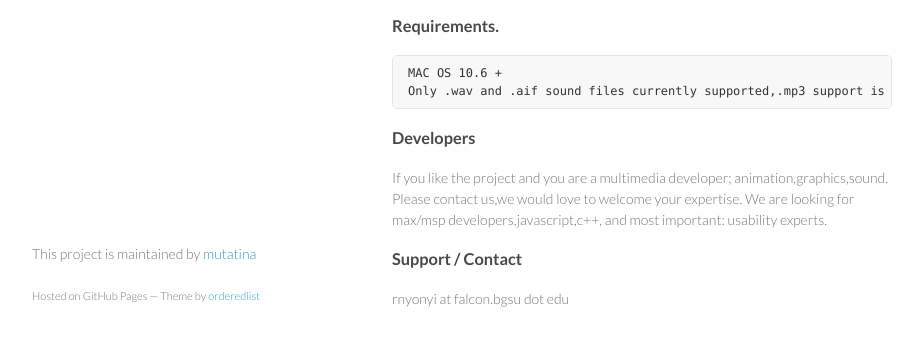
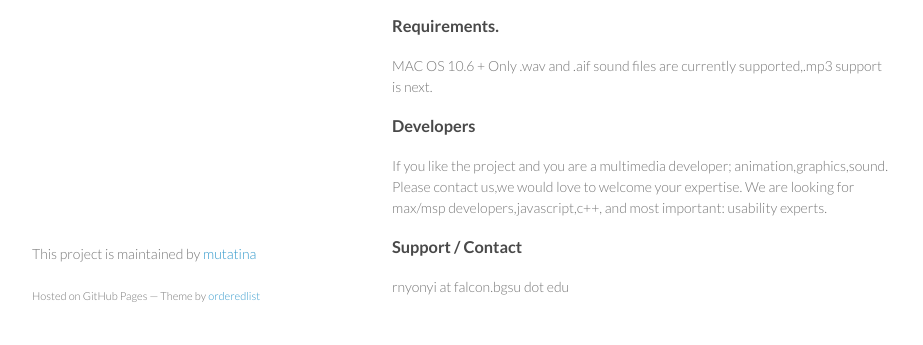
Before and after one commit to mutatina/ezmix, a plain HTML site: page index.html in a window 1280 px wide. Shown: the part 425-770 px from the top of the page, without its empty margins (178-1101 px from the left). Drawn offline with Linux system fonts and the light colour scheme.

Commit message:
Create gh-pages branch via GitHub

```diff
--- a/index.html
+++ b/index.html
@@ -28,22 +28,21 @@
         </ul>
       </header>
       <section>
-        <h3>Introducing EASYmix aka EZmix.</h3>
+        <h3>Introducing   EASYmix   aka   EZmix.</h3>
 
 <p>You are going to enjoy and be amazed by this simple sound mixing tool.<img src="https://raw.github.com/mutatina/ezmix/master/media/ezmix.png" alt="pic"></p>
 
 <h3>Requirements.</h3>
 
-<pre><code>MAC OS 10.6 +
-Only .wav and .aif sound files currently supported,.mp3 support is next.
-</code></pre>
+<p>MAC OS 10.6 +
+  Only .wav and .aif sound files are  currently supported,.mp3 support is next.</p>
 
 <h3>Developers</h3>
 
 <p>If you like the project and you are a multimedia developer; animation,graphics,sound.
- Please contact  us,we would love to welcome your expertise.
- We are looking for max/msp developers,javascript,c++, and most important:
- usability experts.</p>
+  Please contact  us,we would love to welcome your expertise.
+  We are looking for max/msp developers,javascript,c++, and most important:
+  usability experts.</p>
 
 <h3>Support / Contact</h3>
 
--- a/params.json
+++ b/params.json
@@ -1 +1 @@
-{"body":"### Introducing EASYmix aka EZmix.\r\nYou are going to enjoy and be amazed by this simple sound mixing tool.![pic](https://raw.github.com/mutatina/ezmix/master/media/ezmix.png)\r\n\r\n\r\n\r\n### Requirements.\r\n    MAC OS 10.6 +\r\n    Only .wav and .aif sound files currently supported,.mp3 support is next.\r\n\r\n\r\n### Developers\r\n If you like the project and you are a multimedia developer; animation,graphics,sound.\r\n Please contact  us,we would love to welcome your expertise.\r\n We are looking for max/msp developers,javascript,c++, and most important:\r\n usability experts.\r\n\r\n\r\n\r\n### Support / Contact\r\nrnyonyi at falcon.bgsu dot edu","tagline":"A simple DJ tool for the rest of us...","google":" ","note":"Don't delete this file! It's used internally to help with page regeneration.","name":"EZmix"}
+{"body":"### Introducing   EASYmix   aka   EZmix.\r\nYou are going to enjoy and be amazed by this simple sound mixing tool.![pic](https://raw.github.com/mutatina/ezmix/master/media/ezmix.png)\r\n\r\n\r\n\r\n### Requirements.\r\n  MAC OS 10.6 +\r\n  Only .wav and .aif sound files are  currently supported,.mp3 support is next.\r\n\r\n\r\n### Developers\r\n  If you like the project and you are a multimedia developer; animation,graphics,sound.\r\n  Please contact  us,we would love to welcome your expertise.\r\n  We are looking for max/msp developers,javascript,c++, and most important:\r\n  usability experts.\r\n\r\n\r\n\r\n### Support / Contact\r\nrnyonyi at falcon.bgsu dot edu","tagline":"A simple DJ tool for the rest of us...","google":" ","note":"Don't delete this file! It's used internally to help with page regeneration.","name":"EZmix"}
```
